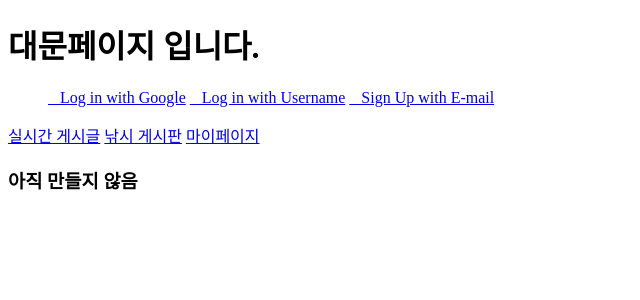
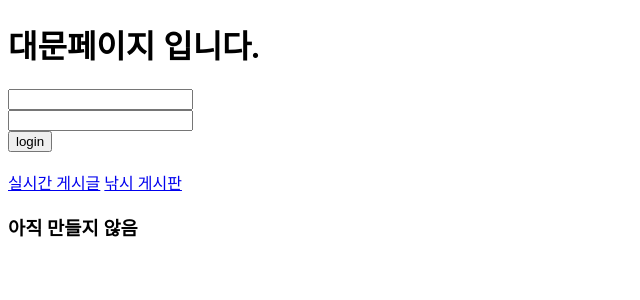
Before and after one commit to govl6113/YOLO-Day, a Django app: page / in a window 1280 px wide. Shown: the top 300 px of the page, without its empty margins (0-640 px from the left). Run offline with Django 3.2, Linux system fonts and the light colour scheme; some libraries are stand-ins or nearby versions.

Commit message:
로그인,게시글 삭제

```diff
--- a/myproject/blog/models.py
+++ b/myproject/blog/models.py
@@ -17,6 +17,9 @@ class Post(models.Model):
     def get_absolute_url(self):
         return f'/blog/{self.pk}/'
 
+    def get_delete_url(self):
+        return '/delete_post/{self.pk}/'
+
 class Comment(models.Model):
     post = models.ForeignKey(Post, on_delete=models.CASCADE)
     author = models.ForeignKey(User, on_delete=models.CASCADE)
--- a/myproject/blog/templates/blog/post_detail.html
+++ b/myproject/blog/templates/blog/post_detail.html
@@ -11,10 +11,13 @@
 
 <body>
     <nav>
+        <a href="/">홈</a>
         <a href="/blog/">실시간 게시글</a>
     </nav>
 
     {% if user.is_authenticated and user == post.author %}
+    <a href="/blog/delete_post/{{post.pk}}">삭제하기</a>
+
     <a href="/blog/update_post/{{post.pk}}">게시글 수정하기</a> {% endif %}
     <h1>제목 : {{post.title}}</h1>
     작성자 : <a href="#">{{post.author|upper}}</a>
--- a/myproject/blog/templates/blog/post_list.html
+++ b/myproject/blog/templates/blog/post_list.html
@@ -11,7 +11,7 @@
 <body>
 
     <h1>실시간 게시글</h1>
-    <a href="/">home</a>
+    <a href="/">홈</a>
     <hr> {% if user.is_authenticated %}
     <a href="/blog/create_post">게시글 작성하기</a> {% endif %}
 
--- a/myproject/blog/templates/blog/post_update_form.html
+++ b/myproject/blog/templates/blog/post_update_form.html
@@ -17,7 +17,6 @@
         </table>
         <button type="submit" class="btn btn-primary float-right">Submit</button>
 
-
     </form>
 </body>
 
--- a/myproject/blog/urls.py
+++ b/myproject/blog/urls.py
@@ -1,10 +1,9 @@
 from django.urls import path
 from . import views
 
-urlpatterns = [
 
 
-
+urlpatterns = [
 
     path('update_post/<int:pk>/', views.PostUpdate.as_view()),
     path('<int:pk>/', views.PostDetail.as_view()),
@@ -15,6 +14,9 @@ urlpatterns = [
     path('<int:pk>/new_comment/',views.new_comment),
     path('create_post/', views.PostCreate.as_view()),
 
+    path('delete_post/<int:pk>',views.delete_post),
+
+
     # path('<int:pk>/', views.single_post_page),
     # path('', views.index),
 ]
--- a/myproject/myproject/settings.py
+++ b/myproject/myproject/settings.py
@@ -47,6 +47,7 @@ INSTALLED_APPS = [
     'blog',
     'single_pages',
     'crispy_forms',
+
 
 
 
--- a/myproject/myproject/urls.py
+++ b/myproject/myproject/urls.py
@@ -26,8 +26,9 @@ urlpatterns = [
 
     path('blog/', include('blog.urls')),
     path('admin/', admin.site.urls),
-    path('accounts/', include('allauth.urls')),
+    path('accounts/', include('allauth.urls')), #구글
     path('', include('single_pages.urls')),
 
 
+
 ]
--- a/myproject/single_pages/templates/single_pages/about_me.html
+++ b/myproject/single_pages/templates/single_pages/about_me.html
@@ -10,8 +10,8 @@
 
 <body>
     <nav>
-        <a href="/blog/">Blog</a>
-        <a href="/about_me/">About me</a>
+        <a href="/">홈</a>
+
 
     </nav>
 
--- a/myproject/single_pages/templates/single_pages/landing.html
+++ b/myproject/single_pages/templates/single_pages/landing.html
@@ -15,7 +15,8 @@
     <h1>대문페이지 입니다.</h1>
 
     <nav>
-        <ul class="navbar-nav ml-auto">
+
+        <!-- <ul class="navbar-nav ml-auto">
             {% if user.is_authenticated %}
             <li class="nav-item dropdown">
                 <a class="nav-link dropdown-toggle" href="#" id="navbarDropdownMenuLink" role="button" data-toggle="dropdown" aria-haspopup="true" aria-expanded="false">
@@ -23,21 +24,49 @@
                 </a>
                 <div class="dropdown-menu" aria-labelledby="navbarDropdownMenuLink">
                     <a class="dropdown-item" href="/accounts/logout/">Log Out</a>
+
                 </div>
             </li>
             {% else %}
             <div>
+
                 <a role="button" class="btn btn-outline-dark btn-block btn-sm" href="{% provider_login_url 'google' %}"><i class="fab fa-google"></i>&nbsp&nbsp Log in with Google</a>
                 <a role="button" class="btn btn-outline-dark btn-block btn-sm" href="/accounts/login/"><i class="far fa-envelope"></i>&nbsp&nbsp Log in with Username</a>
                 <a role="button" class="btn btn-outline-dark btn-block btn-sm" href="/accounts/signup/"><i class="far fa-envelope"></i>&nbsp&nbsp Sign Up with E-mail</a>
             </div>
             {% endif %}
-        </ul>
+        </ul> -->
+
+
+        <div>
+
+
+            {% if error %} {{ error }} {% endif %}
+            <!-- 로그인 실패했을 때 띄울 메시지 -->
+            {% if user.is_authenticated %} <a href="/about_me/">{{user.username}}</a>
+
+            <!--  -->
+            <a href="{% url 'logout' %}">로그아웃</a>
+            <!--  -->
+            {% else %}
+
+
+            <form action="{% url 'login' %}" method="POST">
+                {% csrf_token %} <input type="text" name="username" id="">
+                <br> <input type="password" name="password" id="">
+                <br>
+                <input type="submit" value="login" id="">
+            </form>
+
+
+            {% endif %}
+            <br>
+
+        </div>
 
         <a href="/blog/">실시간 게시글</a>
+        <a href="/comunity/">낚시 게시판</a>
 
-        <a href="/comunity/">낚시 게시판</a>
-        <a href="/about_me/">마이페이지</a>
 
 
 
--- a/myproject/single_pages/urls.py
+++ b/myproject/single_pages/urls.py
@@ -1,8 +1,12 @@
 from django.urls import path
 from . import views
+from . import views as single_pages
 
 urlpatterns = [
 
     path('about_me/', views.about_me),
     path('', views.landing),
+    path('login/', single_pages.login, name="login"),
+    path('logout/', single_pages.logout, name="logout"),
+
 ]
--- a/myproject/single_pages/views.py
+++ b/myproject/single_pages/views.py
@@ -1,4 +1,8 @@
-from django.shortcuts import render
+from django.shortcuts import render, redirect
+from django.http import HttpResponseRedirect
+from django.urls import reverse
+from django.contrib.auth.models import User # 장고가 주는 User 모델
+from django.contrib import auth
 
 def landing(request):
     return render(
@@ -8,3 +12,22 @@ def landing(request):
 def about_me(request):
     return render(request,'single_pages/about_me.html')
 # Create your views here.
+
+
+def login(request):
+    if request.method == "POST":
+        username = request.POST["username"]
+        password = request.POST["password"]
+        user = auth.authenticate(request, username=username, password=password)
+        if user is not None:
+            auth.login(request, user)
+            return HttpResponseRedirect('/')
+        else:
+            return render(request, 'login.html', {'error':'username or password is incorrect'})
+            # 로그인 실패시 'username or password is incorrect' 메시지를 띄움
+    else:
+        return render(request, 'login.html')
+
+def logout(request):
+    auth.logout(request)
+    return HttpResponseRedirect('/')
```
Also changed, not shown: myproject/blog/views.py (+9 -2 lines), myproject/db.sqlite3 (added).
